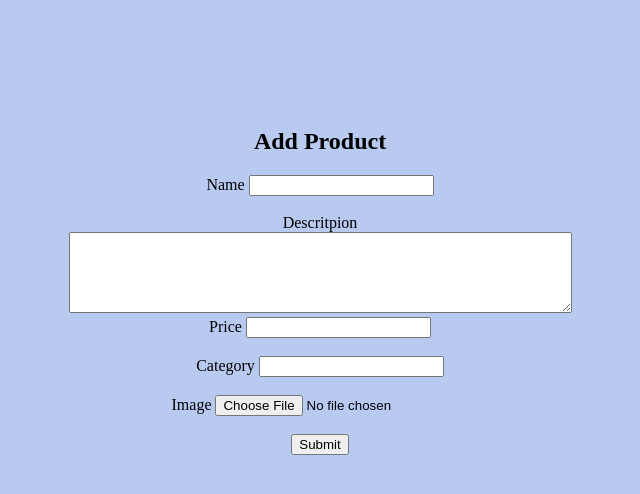
After one commit to lianahasan/Techeria, a Django app: page /addproduct in a window 1280 px wide. The commit adds this page. Shown: the top 494 px of the page, without its empty margins (320-960 px from the left). Run offline with Django 3.2, Linux system fonts and the light colour scheme; parts of the project's set-up code (start-up, migrations or seed data) failed here and were passed over.

Commit message:
Adding product page

```diff
--- a/techeria_controller/techeria_app/admin.py
+++ b/techeria_controller/techeria_app/admin.py
@@ -1,7 +1,8 @@
 from django.contrib import admin
 
 # Register your models here.
-from techeria_app.models import Products,BuyerModel
+from techeria_app.models import Products,BuyerModel, SellerModel
 
 admin.site.register(Products)
 admin.site.register(BuyerModel)
+admin.site.register(SellerModel)
--- a/techeria_controller/techeria_app/views.py
+++ b/techeria_controller/techeria_app/views.py
@@ -1,8 +1,10 @@
 from django.db.models.fields import NullBooleanField
+from django.forms.fields import ImageField
 from django.http import response
 from django.shortcuts import redirect, render
 from techeria_app.models import BuyerModel, SellerModel, Products, Laptops,Smartphone
 from django.contrib.auth.models import User, auth
+
 
 from django.contrib import messages
 
@@ -61,47 +63,6 @@ def productInfo(request, i):
     }
     return render(request, 'productInfo.html', context)
 
-def registration(request):
-
-
-    if request.method == 'POST':
-        first_name = request.POST ['First_Name']
-        last_name = request.POST ['Last_Name']
-        date_of_birth = request.POST ['Date_of_Birth']
-        email = request.POST ['Email_Id']
-        mobile_number = request.POST ['Mobile_Number']
-        address = request.POST['Address']
-        user_name = request.POST['Username']
-        city = request.POST ['City']
-        state = request.POST ['State']
-        zip_code = request.POST ['Zip_Code']
-        country = request.POST ['Country']
-        password = request.POST ['Password']
-        confirm_password = request.POST ['Confirm_Password']
-        category = request.POST.get ('kk')
-
-        buyer = BuyerModel()
-        seller = SellerModel()
-
-
-
-
-
-
-
-# Create your views here.
-def index(request):
-    product = Products.objects.all()
-    context = {
-        'product': product
-    }
-    return render(request, 'index.html', context)
-
-def about(request):
-    return render(request, 'about.html')
-
-def contact(request):
-    return render(request, 'contact.html')
 
 def watch(request):
     return render(request, 'watch.html')
@@ -109,14 +70,6 @@ def watch(request):
 def loginpage(request):
     return render(request, 'loginpage.html')
 
-def cart(request):
-    return render(request, 'cart.html')
-
-def checkout(request):
-    return render(request, 'checkout.html')
-
-def registration(request):
-    return render(request, 'registration.html')
 
 def search(request):
     q = request.GET['q']
@@ -174,7 +127,7 @@ def registration(request):
                     buyer.country=country
                     user = User.objects.create_user(username=username, password=password, email=email, first_name=first_name, last_name=last_name, is_staff = "True")
                     buyer.save()
-                    user.save()
+
                     return redirect("loginpage")
 
                 elif category == "Seller":
@@ -192,7 +145,7 @@ def registration(request):
                     seller.country=country
                     user = User.objects.create_user(username=username, password=password, email=email, first_name=first_name, last_name=last_name)
                     seller.save()
-                    user.save()
+
                     return redirect("loginpage")
                 else:
                     messages.info(request, "Something goes wrong")
@@ -231,27 +184,15 @@ def loginpage(request):
         if category == "Seller":
             if user is not None and not user.is_staff:
                 auth.login(request, user)
-                return redirect("seller")
+                return redirect("/")
             else:
                 messages.info(request, 'Check your credentials')
-                return redirect("loginpage")
+                return render(request, 'loginpage.html')
+
+
 
     else:
         return render(request, 'loginpage.html')
-
-
-
-
-
-
-
-
-
-
-
-
-
-
 
 
 
@@ -268,5 +209,31 @@ def logout(request):
     auth.logout(request)
     return render(request, 'index.html')
 
-def seller(request):
-    return render(request, 'seller.html')
+def addproduct(request):
+    return render(request, 'addproduct.html')
+
+
+def addproduct(request):
+    if request.method == 'POST':
+        name = request.POST.get('name')
+        description = request.POST.get('description')
+        price = request.POST.get('price')
+        category = request.POST.get('category')
+        if len(request.FILES) != 0:
+            image = request.FILES.get('myimage')
+        p = Products()
+        if name != "":
+            p.name = name
+            p.description=description
+            p.price=price
+            p.category=category
+            if len(request.FILES) != 0:
+                p.image=image
+
+            p.save()
+            return render(request, 'index.html')
+        else:
+            return render(request, 'addproduct.html')
+
+    else:
+        return render(request, 'addproduct.html')
--- a/techeria_controller/techeria_controller/urls.py
+++ b/techeria_controller/techeria_controller/urls.py
@@ -35,5 +35,5 @@ urlpatterns = [
     path('search', views.search, name='search'),
     path('p/<int:i>/', views.productInfo, name='p'),
     path('logout', views.logout, name='logout'),
-    path('seller', views.seller, name='seller'),
+    path('addproduct', views.addproduct, name='addproduct'),
 ] + static(settings.MEDIA_URL, document_root=settings.MEDIA_ROOT)
--- /dev/null
+++ b/techeria_controller/templates/addproduct.html
@@ -0,0 +1,78 @@
+
+<!DOCTYPE html>
+<html>
+
+<head>
+    <title>Seller Page</title>
+
+</head>
+
+<style>
+    body{
+       background-color: #B9CAF1
+    }
+
+    body{
+        margin-top: 10%
+    }
+    .mk {
+
+        height: 200px;
+
+
+
+    }
+
+</style>
+
+<body style="text-align: center;">
+
+
+
+
+<section class="section">
+    <div class="container">
+        <div class="row justify-content-center">
+            <div class="col-md-8">
+                <div class="card">
+                    <div class="card-header">
+                        <h2 class="fw-bold">Add Product</h2>
+                    </div>
+                    <div class="card-body">
+                        <form action="" method="POST" enctype="multipart/form-data">
+                            {% csrf_token %}
+                            <div class="mb-3">
+                                <label for="" class="form-label">Name</label>
+                                <input type="text" Required name="name" class="form-control">
+                            </div>
+                            <br>
+                            <div class="mb-3">
+                                <label for="" class="mk">Descritpion</label>
+                                <br>
+                                <textarea rows = "5" cols = "60" name = "description">
+                                </textarea>
+                            <br>
+                            <div class="mb-3">
+                                <label for="" class="form-label">Price</label>
+                                <input type="text" Required name="price" class="form-control">
+                            </div>
+                            <br>
+                            <div class="mb-3">
+                                <label for="" class="form-label">Category</label>
+                                <input type="text" Required name="category" class="form-control">
+                            </div>
+                            <br>
+                             <div class="mb-3">
+                                <label for="" class="form-label">Image</label>
+                                <input type="file" Required name="myimage" class="form-control">
+                            </div>
+                            <br>
+                            <input type="submit" value="Submit">
+                        </form>
+                    </div>
+                </div>
+            </div>
+        </div>
+    </div>
+</section>
+</body>
--- a/techeria_controller/templates/index.html
+++ b/techeria_controller/templates/index.html
@@ -104,10 +104,14 @@
               <div class = "dropdown" >
               <button class="dropbtn"><i class="glyphicon glyphicon-user" style="font-size:25px"></i></button>
               <div class="dropdown-content">
-                {% if user.is_authenticated %}
+                {% if user.is_authenticated and not user.is_staff %}
                 <a href="#">Hello, {{user.first_name}}</a>
                 <a href="{% url 'logout' %}">Logout</a>
+                <a href="{% url 'addproduct' %}">Add product</a>
 
+                {% elif user.is_authenticated %}
+                <a href="#">Hello, {{user.first_name}}</a>
+                <a href="{% url 'logout' %}">Logout</a>
                 {% else %}
 
                 <a href="{% url 'loginpage' %}">Login</a>
--- a/techeria_controller/templates/seller.html
+++ /dev/null
@@ -1 +0,0 @@
-<p>This is the seller page</p>
```
Also changed, not shown: techeria_controller/techeria_app/models.py (+1 -6 lines), techeria_controller/media/images/apple.jpg (added), techeria_controller/media/images/apple14.jpg (added), techeria_controller/media/images/apple14_jCTTir9.jpg (added), techeria_controller/media/images/apple14_n6CFBOe.jpg (added), techeria_controller/media/images/apple14_pkZ2rAm.jpg (added), techeria_controller/media/images/apple_INreBpN.jpg (added), techeria_controller/media/images/apple_tH4d86h.jpg (added), techeria_controller/techeria_app/migrations/0016_myproducts.py (added), techeria_controller/techeria_app/migrations/0017_alter_myproducts_image.py (added), techeria_controller/techeria_app/migrations/0018_alter_myproducts_image.py (added), techeria_controller/techeria_app/migrations/0019_alter_myproducts_image.py (added), techeria_controller/techeria_app/migrations/0020_alter_myproducts_category.py (added), techeria_controller/techeria_app/migrations/0021_alter_products_category.py (added).
